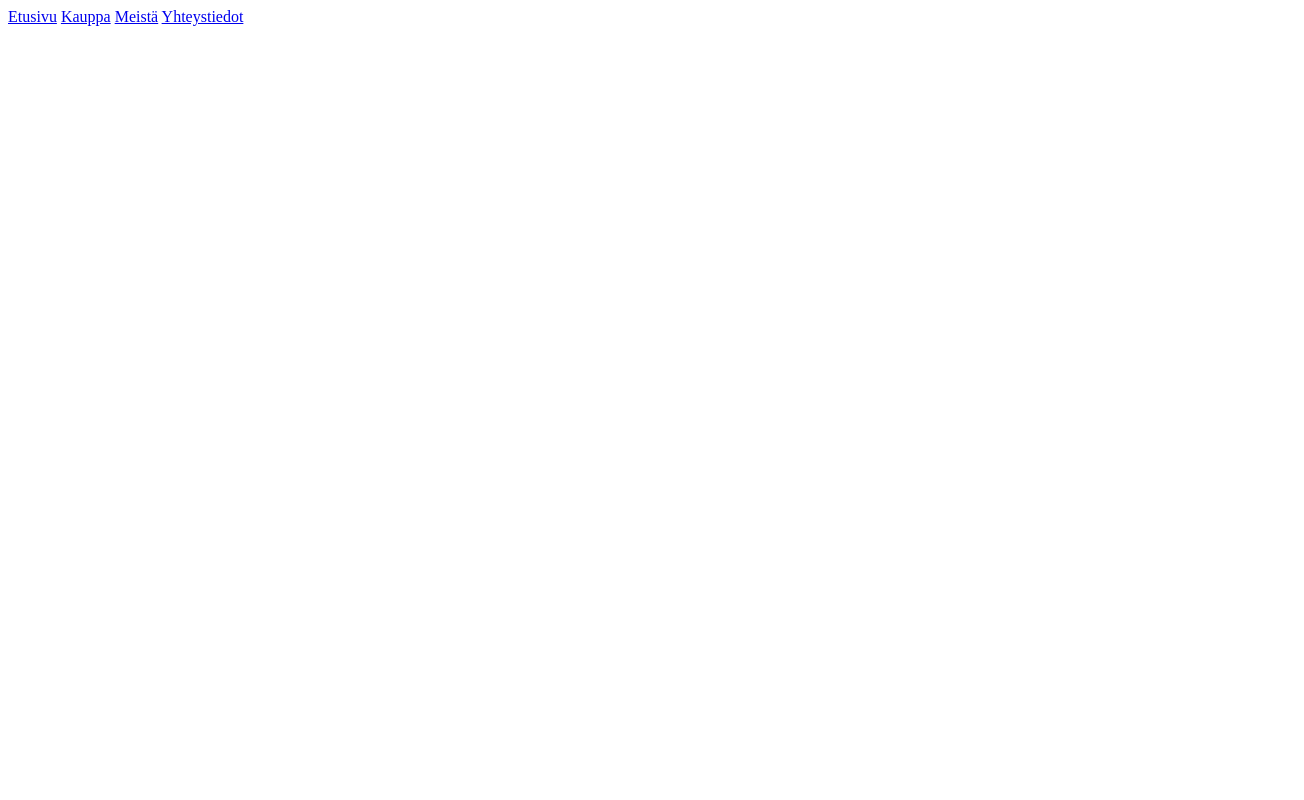
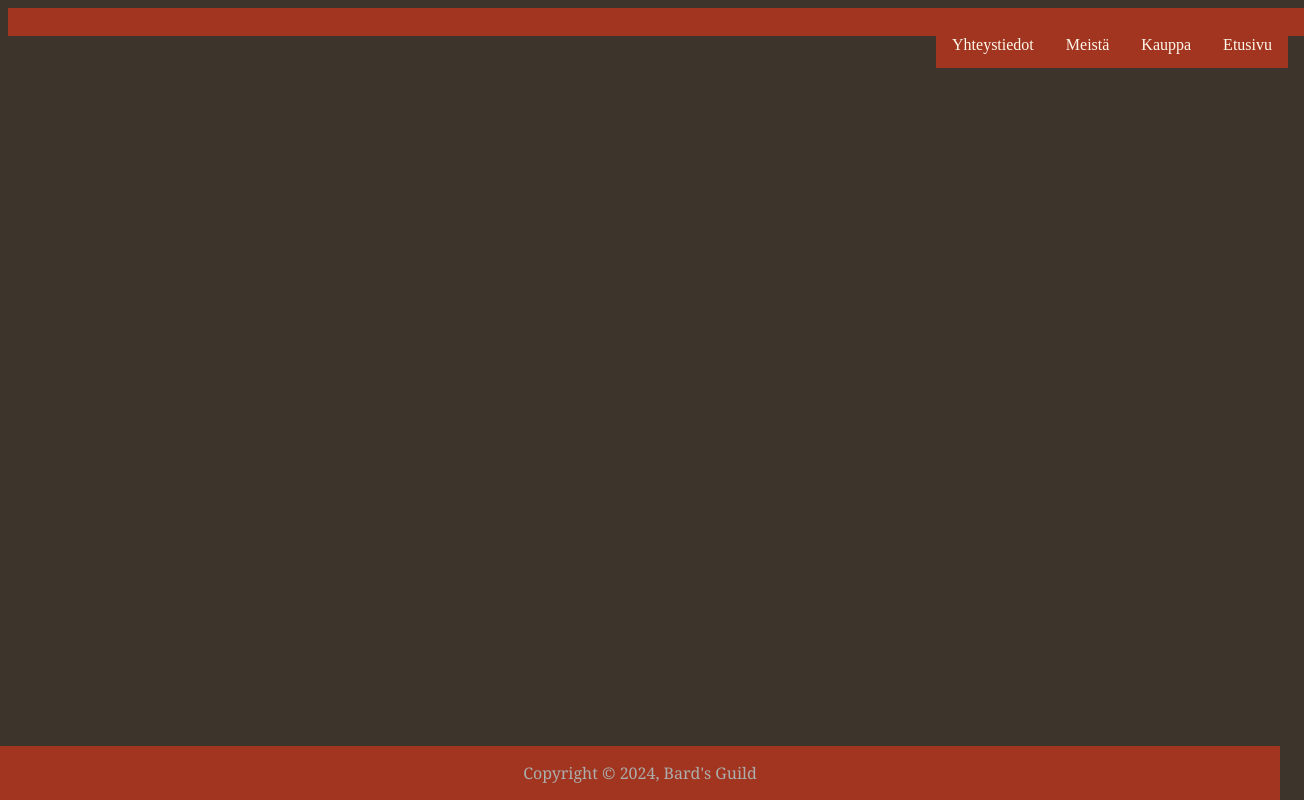
Before and after one commit to jussilampinen/jussilampinen.github.io, a plain HTML site: page meista.html in a window 1280 px wide. Shown: the whole page, 1304 px wide, since content can reach past the window. Drawn offline with Linux system fonts and the light colour scheme.

Commit message:
Added nav, hedder and footer

```diff
--- a/meista.html
+++ b/meista.html
@@ -3,14 +3,28 @@
 <head>
     <meta charset="UTF-8">
     <meta name="viewport" content="width=device-width, initial-scale=1.0">
+    <meta name="robots" content="noindex">
+    <meta name="googlebot" content="noindex>">
     <title>Document</title>
+    <link rel="stylesheet" href="index.css">
 </head>
 <body>
-    <nav>
-        <a href="index.html" id="valittu">Etusivu</a>
-        <a href="kauppa.html0">Kauppa</a>
-        <a href="meista.html">Meistä</a>
-        <a href="yhttie.html">Yhteystiedot</a>
-    </nav>
+    <header>
+        <div class="logo">
+
+        </div>
+            <div class="nav">
+                <a href="index.html">Etusivu</a>
+                <a href="kauppa.html">Kauppa</a>
+                <a href="meista.html">Meistä</a>
+                <a href="yhttie.html">Yhteystiedot</a>
+            </div>
+    </header>
+
+    <footer>
+        <div>
+            <p>Copyright &copy; 2024, Bard's Guild</p>
+        </div>
+    </footer>
 </body>
 </html>
```
Also changed, not shown: kauppa.html (+20 -6 lines), yhttie.html (+20 -6 lines).
